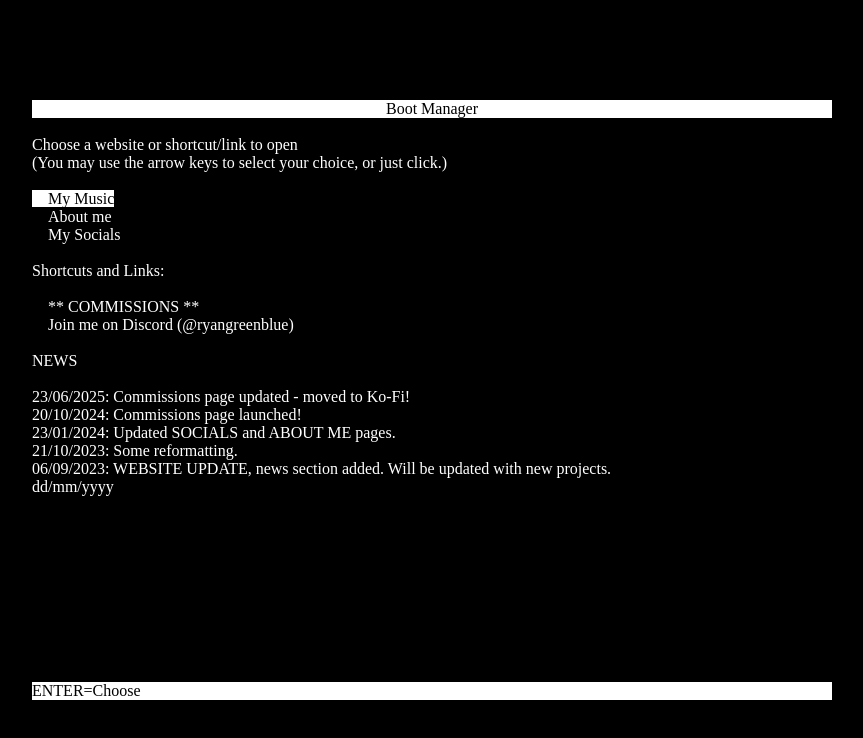
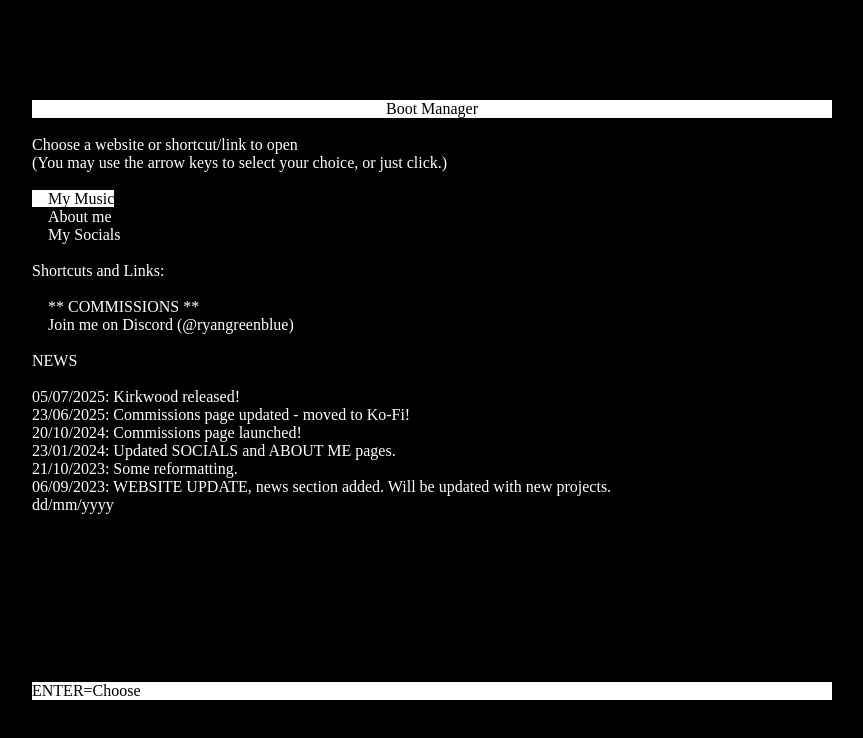
Before and after one commit to RyanGreenBlue/ryangreenbluewebsite, a plain HTML site: page index.html in a window 1280 px wide. Shown: the whole page, without its empty margins (208-1071 px from the left). Drawn offline with Linux system fonts and the light colour scheme; a web font is replaced by a local one.

Commit message:
update news

```diff
--- a/index.html
+++ b/index.html
@@ -26,6 +26,7 @@
     <br />
     <tx class="blink">NEWS</tx><br />
 
+        <tx>05/07/2025: Kirkwood released!</tx>
         <tx>23/06/2025: Commissions page updated - moved to Ko-Fi!</tx>
         <tx>20/10/2024: Commissions page launched!</tx>
         <tx>23/01/2024: Updated SOCIALS and ABOUT ME pages.</tx>
```
